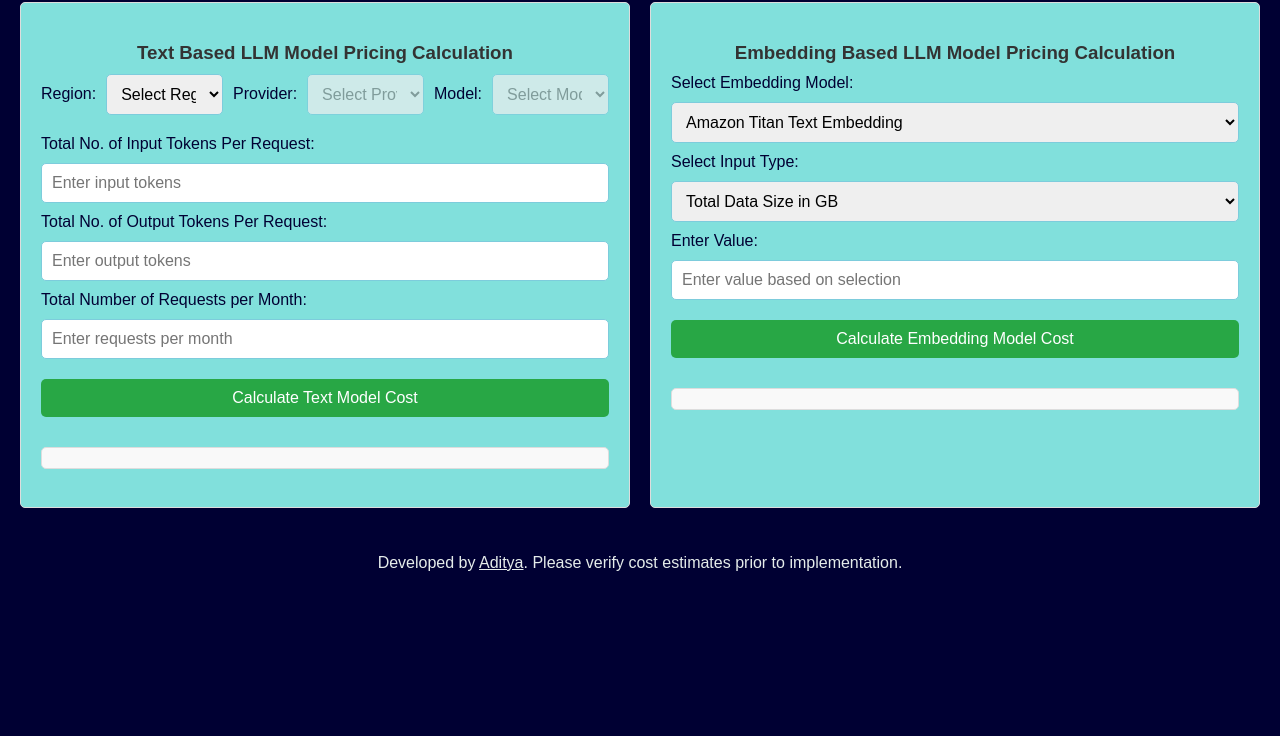
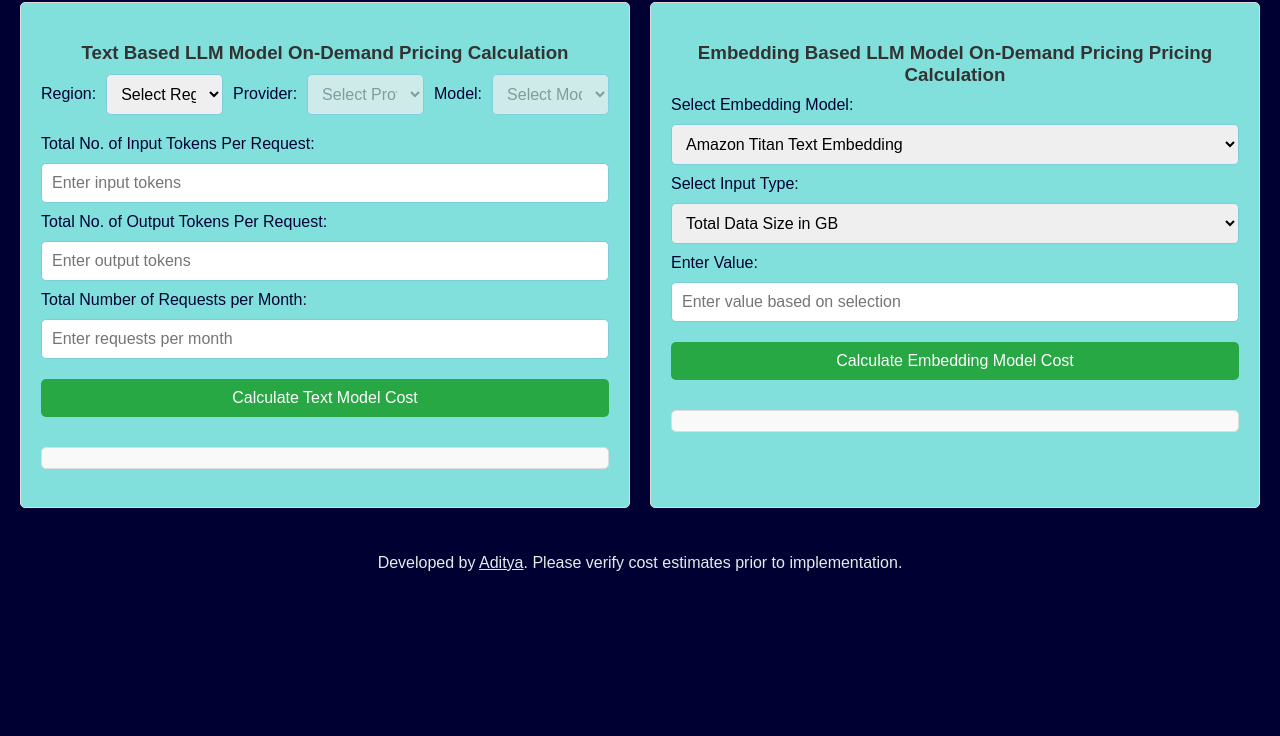
Before and after one commit to Aditya-Poddar/bedrock-pricing, a plain HTML site: page index.html in a window 1280 px wide. Shown: the part 64-800 px from the top of the page. Drawn offline with Linux system fonts and the light colour scheme.

Commit message:
Update index.html

```diff
--- a/index.html
+++ b/index.html
@@ -104,7 +104,7 @@
 
     <div class="container">
         <div class="calculator-section">
-            <h3>Text Based LLM Model Pricing Calculation</h3>
+            <h3>Text Based LLM Model On-Demand Pricing Calculation</h3>
 
             <!-- <div class="dropdown-row">
                 <select id="regionSelect" onchange="updateProviders()">
@@ -178,7 +178,7 @@
         </div>
 
         <div class="calculator-section">
-            <h3>Embedding Based LLM Model Pricing Calculation</h3>
+            <h3>Embedding Based LLM Model On-Demand Pricing Pricing Calculation</h3>
             <!-- <label for="embedTokenPrice">Price per 1000 Tokens (in USD):</label>
             <input type="text" id="embedTokenPrice" placeholder="Enter token price" oninput="validateInput(this)"><br>
             <div class="error" id="embedTokenPriceError"></div> -->
```
